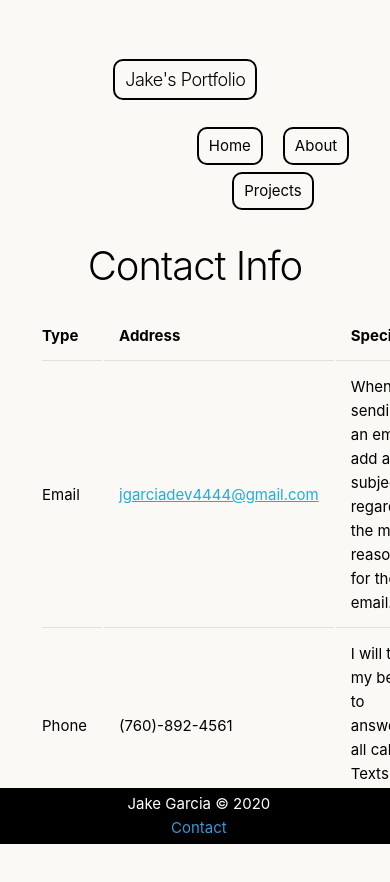
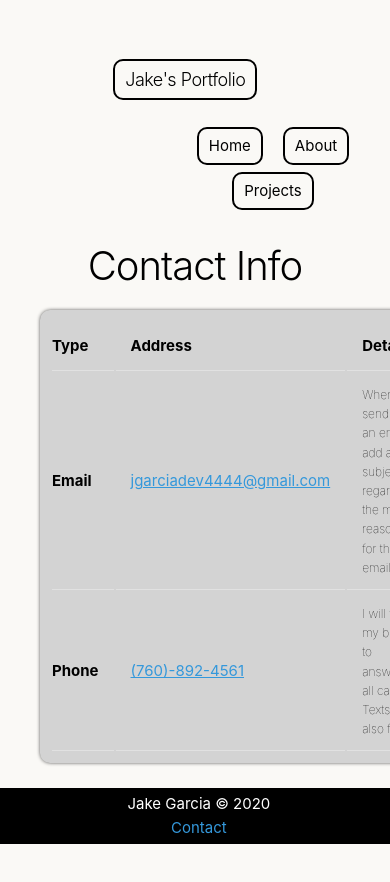
Before and after one commit to jgarcia4444/portfolio, a React (Create React App) app: page /contact in a window 390 px wide. Shown: the top 882 px of the page. After the commit the page ends 844 px from the top, so only its background shows below. Built offline with nearby package versions, Linux system fonts and the light colour scheme.

Commit message:
Added styling to the contact table on the contact page. Also made it so users can call from their device when they tap the phone number. Changed the body's background color to the off white color.

```diff
--- a/src/App.css
+++ b/src/App.css
@@ -1,16 +1,16 @@
+:root {
+  --app-background-color: #FAF9F6;
+}
+
 body {
-  background-color: #bdc3c7;
+  background-color: var(--app-background-color);
   color: black;
   z-index: 1;
 }
 
-:root {
-  --app-background-color: #FAF9F6;
-}
 
 .App {
   background-color: var(--app-background-color);
-  padding-bottom: 10vh;
   text-align: center;
 }
 
--- a/src/components/Contact.js
+++ b/src/components/Contact.js
@@ -1,25 +1,26 @@
 import React from 'react';
+import '../styles/Contact.css';
 
 const Contact = () => {
     return (
-        <div className="container">
-            <h1 className="contatc-title">Contact Info</h1>
+        <div className="container contact-page-container">
+            <h1 className="contact-title">Contact Info</h1>
             <div>
                 <table className="contact-table u-full-width">
                     <tr>
                         <th>Type</th>
                         <th>Address</th>
-                        <th>Specifics</th>
+                        <th>Details</th>
                     </tr>
                     <tr>
-                        <td>Email</td>
-                        <td><a href="mailto:jgarciadev4444@gmail.com">jgarciadev4444@gmail.com</a></td>
-                        <td>When sending an email add a subject regarding the main reason for the email.</td>
+                        <td><strong>Email</strong></td>
+                        <td><a className="contact-anchor" href="mailto:jgarciadev4444@gmail.com">jgarciadev4444@gmail.com</a></td>
+                        <td className="contact-details">When sending an email add a subject regarding the main reason for the email.</td>
                     </tr>
                     <tr>
-                        <td>Phone</td>
-                        <td>(760)-892-4561</td>
-                        <td>I will try my best to answer all calls. Texts are also fine.</td>
+                        <td><strong>Phone</strong></td>
+                        <td><a className="contact-anchor" href="tel:17608924561">(760)-892-4561</a></td>
+                        <td className="contact-details">I will try my best to answer all calls. Texts are also fine.</td>
                     </tr>
                 </table>
             </div>
--- a/src/components/Home.js
+++ b/src/components/Home.js
@@ -10,9 +10,6 @@ const Home = (props) => {
         <div className="home">
             <div className="banner-bio">
                 <div className="row">
-                    {/* <div className="six columns">
-                        <img id="portrait" src="imgs/portrait.png" alt="Jake Garcia" />
-                    </div> */}
                     <div className="twelve columns">
                         <p id="quick-bio">
                             Welcome to my portfolio site! I am a full software developer. I build web and mobile applications because they often go hand in hand together. Here I am trying to showcase my projects that I have completed as well as showcase my skills growing.
--- /dev/null
+++ b/src/styles/Contact.css
@@ -0,0 +1,20 @@
+
+.contact-anchor {
+    color: #3498db;
+}
+
+.contact-details {
+    font-weight: 100;
+    font-size: 0.8em;
+}
+
+.contact-page-container {
+
+}
+
+.contact-table {
+    background-color: lightgray;
+    padding: 10px;
+    border-radius: 10px;
+    box-shadow: 0 0 4px -1px black;
+}
--- a/src/styles/Home.css
+++ b/src/styles/Home.css
@@ -1,6 +1,10 @@
 
 .home-project-title {
     text-align: left;
+}
+
+#home-projects-container {
+    margin-bottom: 7vh;
 }
 
 .project-btn-row {
@@ -42,9 +46,9 @@
 
 #quick-bio {
     text-align: left;
-    font-weight: bold;
+    font-weight: 100;
     font-family: sans-serif;
-    font-size: large;
+    font-size: 1.5em;
 }
 
 .to-project-btn-text {
```
